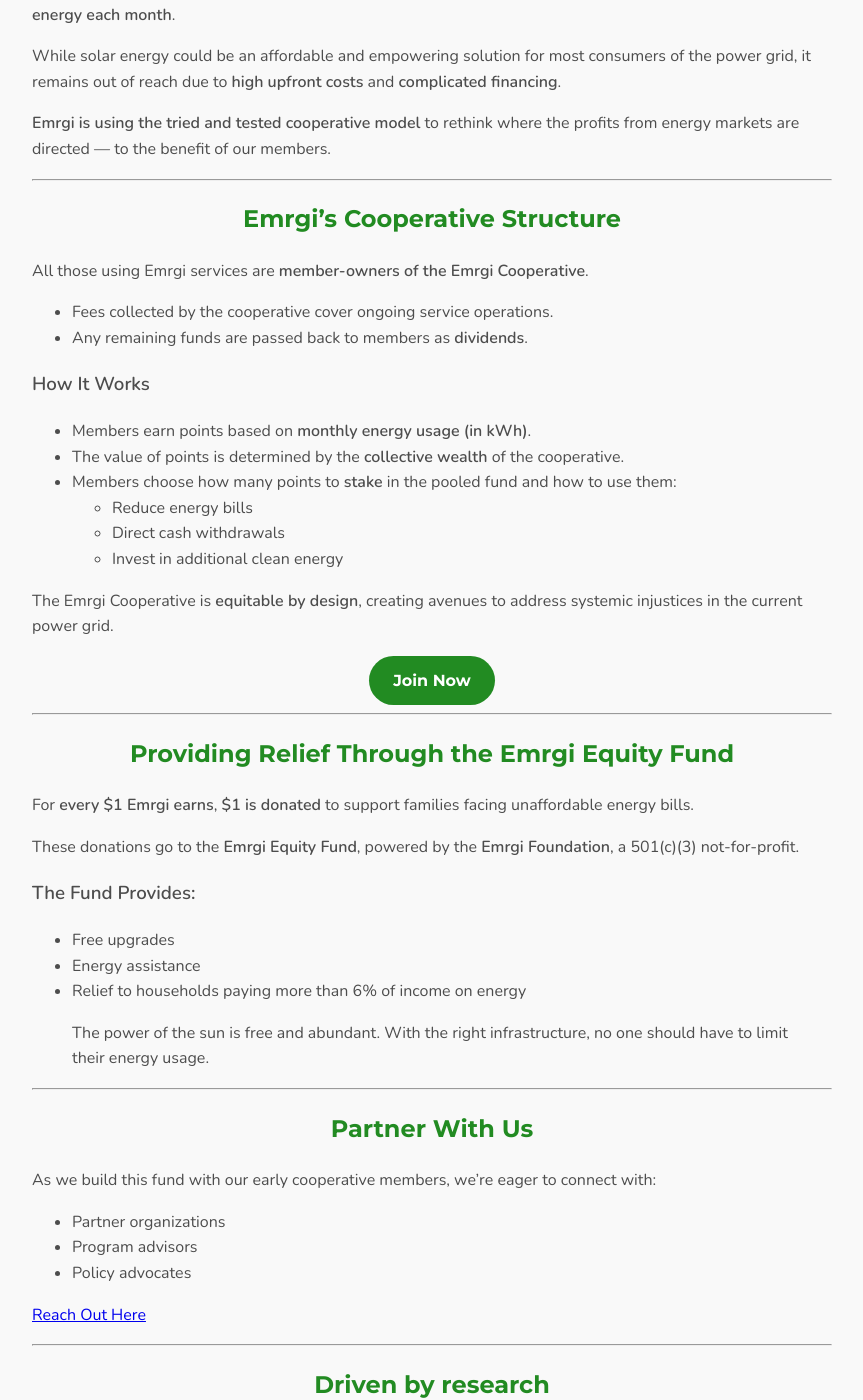
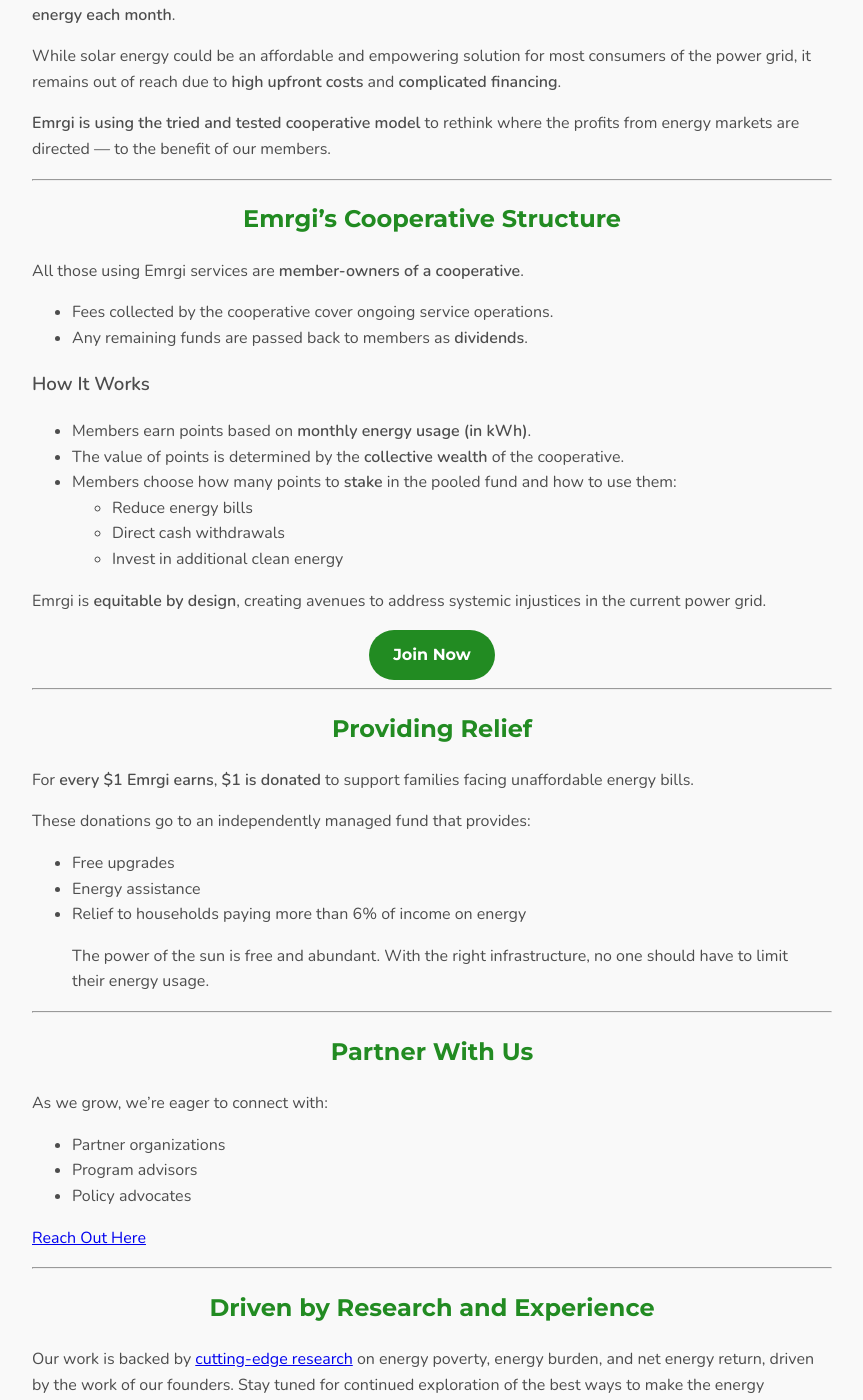
Before and after one commit to emergi-foundation/emergi-foundation.github.io, a Jekyll site: the page built from index.md, in a window 1280 px wide and 1400 px high, scrolled down 415 px. Shown: the whole window, without its empty margins (208-1071 px from the left). Built offline with Jekyll 4.4.1, drawn with Linux system fonts in a browser that asks for light colours; some of the changed text lies outside the part shown.

Commit message:
Update index.md
Signed-off-by: Eric Scheier <eric@scheier.org>

```diff
--- a/index.md
+++ b/index.md
@@ -1,5 +1,5 @@
 ---
-title: Emrgi Foundation
+title: Emrgi
 layout: landing
 permalink: /
 ---
@@ -18,7 +18,7 @@ While solar energy could be an affordable and empowering solution for most consu
 
 ## Emrgi's Cooperative Structure
 
-All those using Emrgi services are **member-owners of the Emrgi Cooperative**.
+All those using Emrgi services are **member-owners of a cooperative**.
 
 - Fees collected by the cooperative cover ongoing service operations.
 - Any remaining funds are passed back to members as **dividends**.
@@ -32,7 +32,7 @@ All those using Emrgi services are **member-owners of the Emrgi Cooperative**.
   - Direct cash withdrawals
   - Invest in additional clean energy
 
-The Emrgi Cooperative is **equitable by design**, creating avenues to address systemic injustices in the current power grid.
+Emrgi is **equitable by design**, creating avenues to address systemic injustices in the current power grid.
 
 <div class="centered">
 <a href="https://emrgi.com/enroll" class="button">Join Now</a>
@@ -40,13 +40,11 @@ The Emrgi Cooperative is **equitable by design**, creating avenues to address sy
 
 ---
 
-## Providing Relief Through the Emrgi Equity Fund
+## Providing Relief
 
 For **every $1 Emrgi earns**, **$1 is donated** to support families facing unaffordable energy bills.
 
-These donations go to the **Emrgi Equity Fund**, powered by the **Emrgi Foundation**, a 501(c)(3) not-for-profit.
-
-### The Fund Provides:
+These donations go to an independently managed fund that provides:
 
 - Free upgrades
 - Energy assistance
@@ -58,7 +56,7 @@ These donations go to the **Emrgi Equity Fund**, powered by the **Emrgi Foundati
 
 ## Partner With Us
 
-As we build this fund with our early cooperative members, we’re eager to connect with:
+As we grow, we’re eager to connect with:
 
 - Partner organizations
 - Program advisors
@@ -67,6 +65,6 @@ As we build this fund with our early cooperative members, we’re eager to conne
 [Reach Out Here](https://www.emrgi.com/contact)
 
 ---
-## Driven by research
+## Driven by Research and Experience
 
 Our work is backed by [cutting-edge research](https://www.nature.com/articles/s41467-021-27673-y) on energy poverty, energy burden, and net energy return, driven by the work of our founders. Stay tuned for continued exploration of the best ways to make the energy transition more equitable.
```
